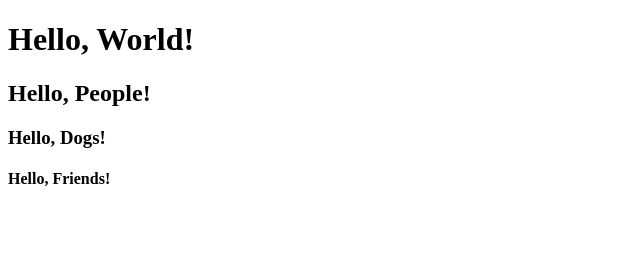
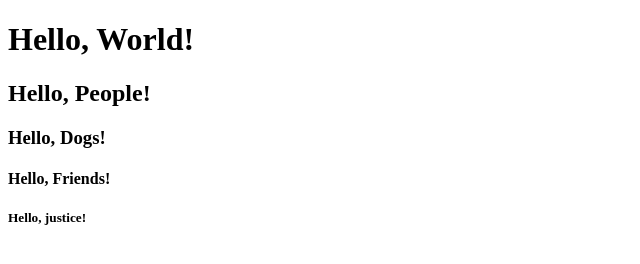
Before and after one commit to LeftourC/MyreposTrying, a plain HTML site: page INDEX.HTML in a window 1280 px wide. Shown: the full height of the page, 0-640 px from the left. Drawn offline with Linux system fonts and the light colour scheme.

Commit message:
Update INDEX.HTML

```diff
--- a/INDEX.HTML
+++ b/INDEX.HTML
@@ -10,5 +10,6 @@
     <h2>Hello, People!</h2>
     <h3>Hello, Dogs!</h3>
     <h4>Hello, Friends!</h4>
+    <h5>Hello, justice!</h5>
 </body>
 </html>
```
